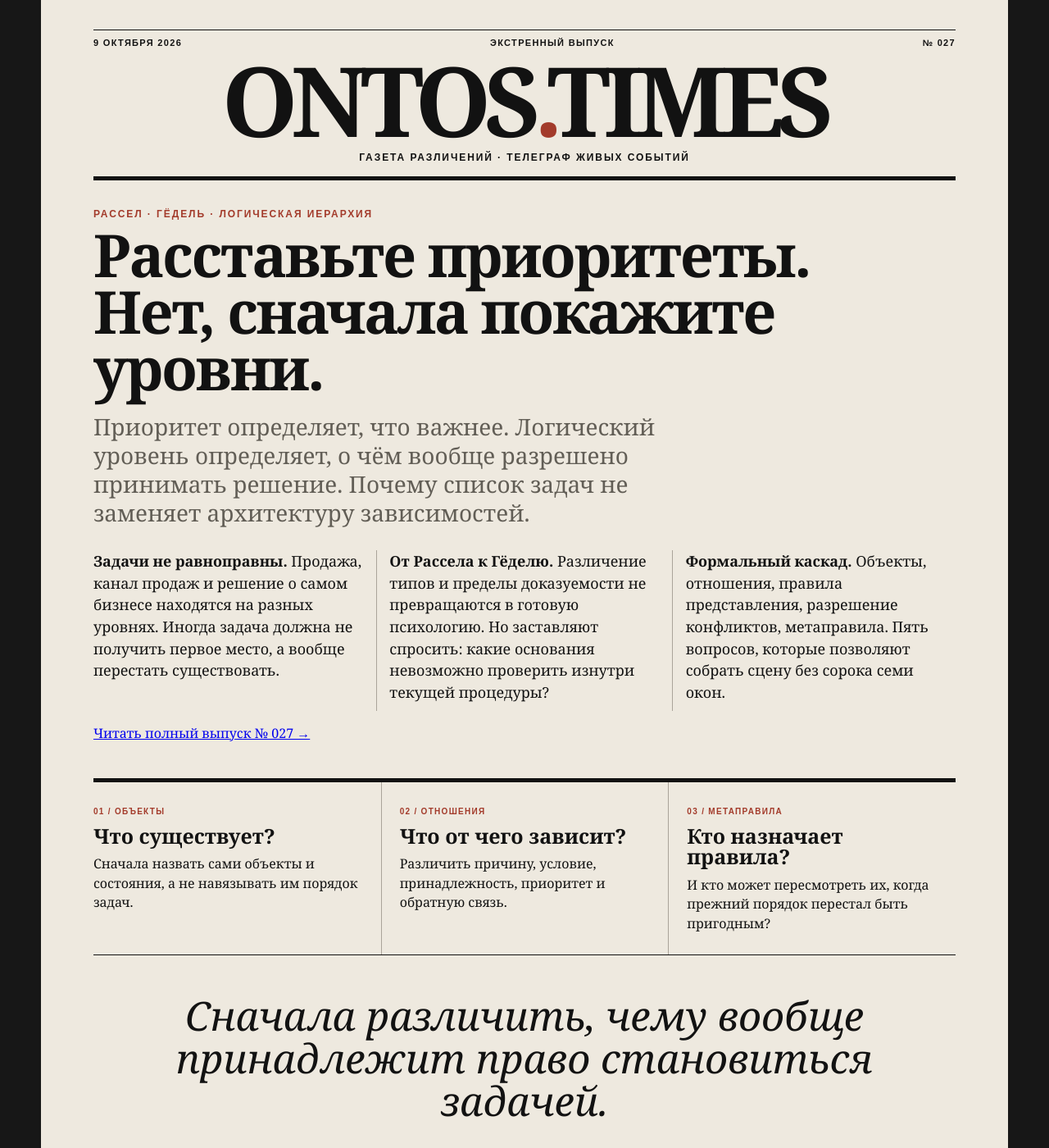
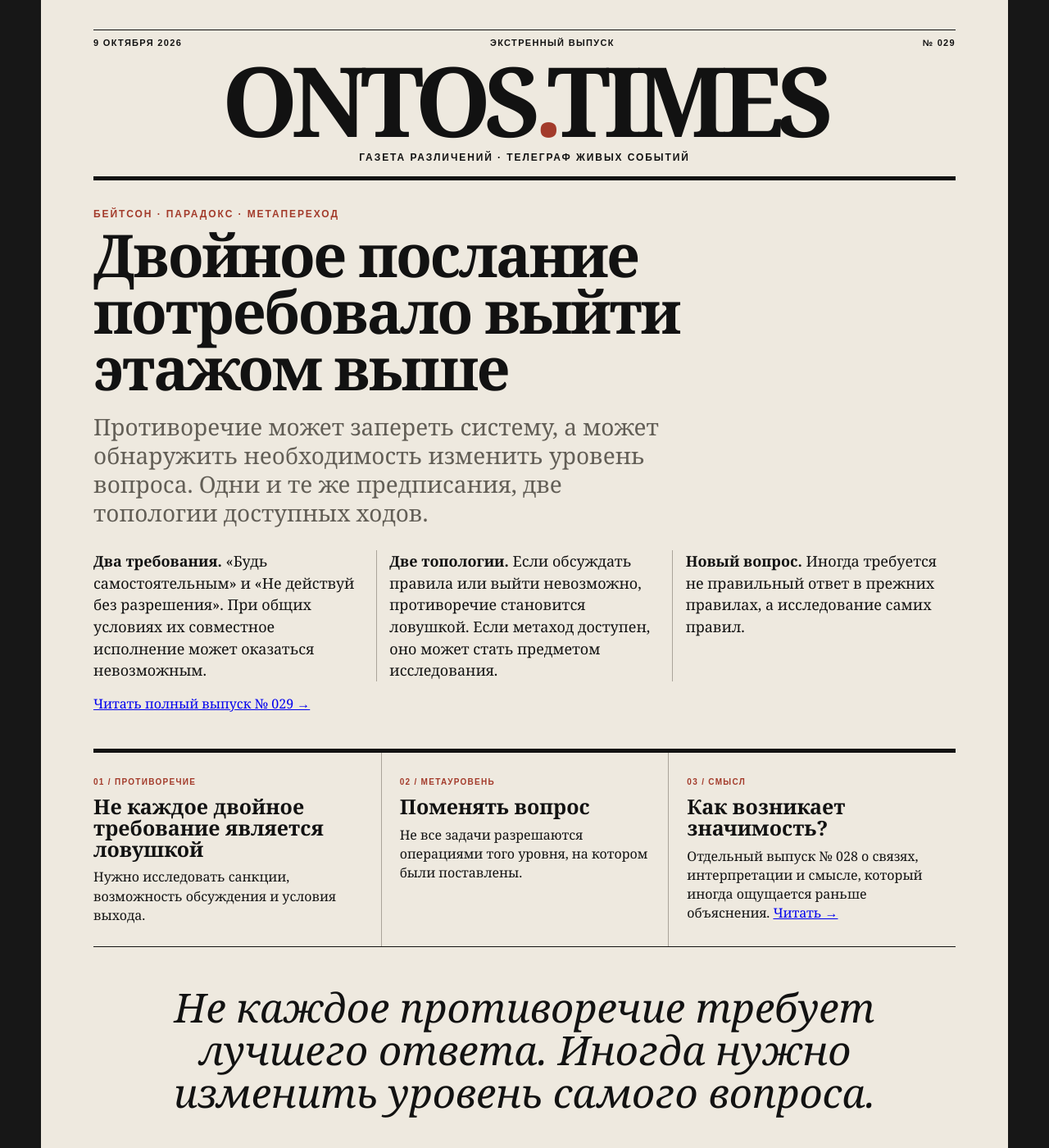
Before and after one commit to OntosLive/Ontos.Times, a Jekyll site: the page index.html, which Jekyll copies as it is, in a window 1280 px wide and 1400 px high. Shown: the whole window at 82% size. Built offline with Jekyll 4.4.1, drawn with Linux system fonts in a browser that asks for light colours; some of the changed text lies outside the part shown.

Commit message:
Feature issue 029 and link issue 028 using original front page

```diff
--- a/index.html
+++ b/index.html
@@ -3,8 +3,8 @@
 <head>
   <meta charset="utf-8">
   <meta name="viewport" content="width=device-width,initial-scale=1">
-  <meta name="description" content="ONTOS.TIMES № 027. Логические уровни, зависимости и правила.">
-  <title>ONTOS.TIMES — Расставьте приоритеты. Нет, сначала покажите уровни.</title>
+  <meta name="description" content="ONTOS.TIMES №029. Противоречие, двойное послание и переход на иной логический уровень.">
+  <title>ONTOS.TIMES — Двойное послание потребовало выйти этажом выше</title>
   <link rel="stylesheet" href="styles.css">
 </head>
 <body>
@@ -13,7 +13,7 @@
     <div class="meta">
       <span>9 ОКТЯБРЯ 2026</span>
       <span>ЭКСТРЕННЫЙ ВЫПУСК</span>
-      <span>№ 027</span>
+      <span>№ 029</span>
     </div>
     <h1>ONTOS<span>.</span>TIMES</h1>
     <p class="tagline">Газета различений · Телеграф живых событий</p>
@@ -22,28 +22,28 @@
 
   <main>
     <article class="lead">
-      <p class="kicker">РАССЕЛ · ГЁДЕЛЬ · ЛОГИЧЕСКАЯ ИЕРАРХИЯ</p>
-      <h2>Расставьте приоритеты. Нет, сначала покажите уровни.</h2>
-      <p class="deck">Приоритет определяет, что важнее. Логический уровень определяет, о чём вообще разрешено принимать решение. Почему список задач не заменяет архитектуру зависимостей.</p>
+      <p class="kicker">БЕЙТСОН · ПАРАДОКС · МЕТАПЕРЕХОД</p>
+      <h2>Двойное послание потребовало выйти этажом выше</h2>
+      <p class="deck">Противоречие может запереть систему, а может обнаружить необходимость изменить уровень вопроса. Одни и те же предписания, две топологии доступных ходов.</p>
       <div class="columns">
-        <p><strong>Задачи не равноправны.</strong> Продажа, канал продаж и решение о самом бизнесе находятся на разных уровнях. Иногда задача должна не получить первое место, а вообще перестать существовать.</p>
-        <p><strong>От Рассела к Гёделю.</strong> Различение типов и пределы доказуемости не превращаются в готовую психологию. Но заставляют спросить: какие основания невозможно проверить изнутри текущей процедуры?</p>
-        <p><strong>Формальный каскад.</strong> Объекты, отношения, правила представления, разрешение конфликтов, метаправила. Пять вопросов, которые позволяют собрать сцену без сорока семи окон.</p>
-      </div>
-      <p><a href="archive/027/">Читать полный выпуск № 027 →</a></p>
+<p><strong>Два требования.</strong> «Будь самостоятельным» и «Не действуй без разрешения». При общих условиях их совместное исполнение может оказаться невозможным.</p>
+<p><strong>Две топологии.</strong> Если обсуждать правила или выйти невозможно, противоречие становится ловушкой. Если метаход доступен, оно может стать предметом исследования.</p>
+<p><strong>Новый вопрос.</strong> Иногда требуется не правильный ответ в прежних правилах, а исследование самих правил.</p>
+</div>
+      <p><a href="archive/029/">Читать полный выпуск № 029 →</a></p>
     </article>
 
     <section class="dispatches">
-      <article><span>01 / ОБЪЕКТЫ</span><h3>Что существует?</h3><p>Сначала назвать сами объекты и состояния, а не навязывать им порядок задач.</p></article>
-      <article><span>02 / ОТНОШЕНИЯ</span><h3>Что от чего зависит?</h3><p>Различить причину, условие, принадлежность, приоритет и обратную связь.</p></article>
-      <article><span>03 / МЕТАПРАВИЛА</span><h3>Кто назначает правила?</h3><p>И кто может пересмотреть их, когда прежний порядок перестал быть пригодным?</p></article>
-    </section>
+<article><span>01 / ПРОТИВОРЕЧИЕ</span><h3>Не каждое двойное требование является ловушкой</h3><p>Нужно исследовать санкции, возможность обсуждения и условия выхода.</p></article>
+<article><span>02 / МЕТАУРОВЕНЬ</span><h3>Поменять вопрос</h3><p>Не все задачи разрешаются операциями того уровня, на котором были поставлены.</p></article>
+<article><span>03 / СМЫСЛ</span><h3>Как возникает значимость?</h3><p>Отдельный выпуск № 028 о связях, интерпретации и смысле, который иногда ощущается раньше объяснения. <a href="archive/028/">Читать →</a></p></article>
+</section>
 
-    <blockquote>Сначала различить, чему вообще принадлежит право становиться задачей.</blockquote>
+    <blockquote>Не каждое противоречие требует лучшего ответа. Иногда нужно изменить уровень самого вопроса.</blockquote>
   </main>
 
   <footer>
-    <span>ONTOS.TIMES · № 027</span>
+    <span>ONTOS.TIMES · № 029</span>
     <span><a href="archive/" style="color:inherit">Подшивка</a></span>
   </footer>
 </body>
```
